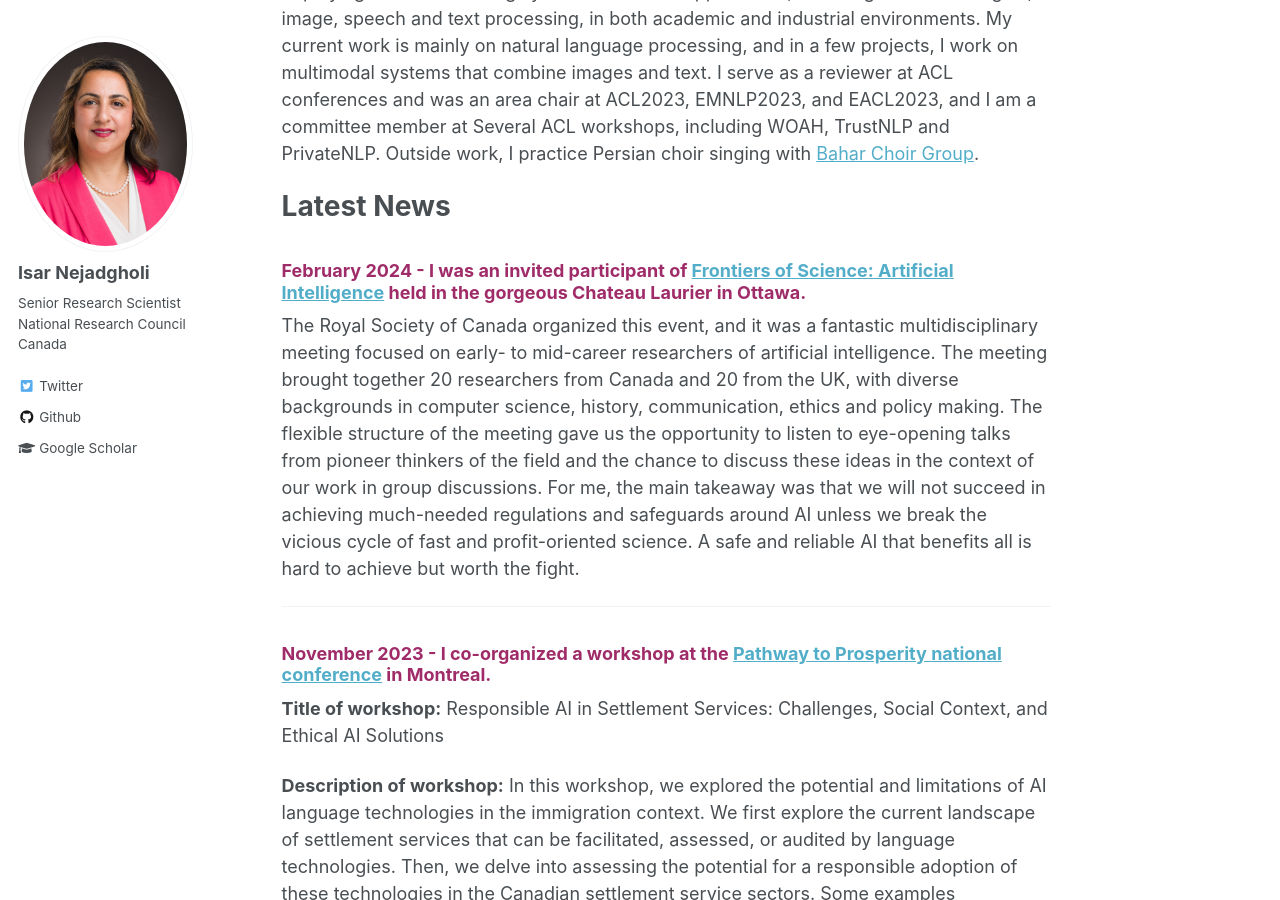
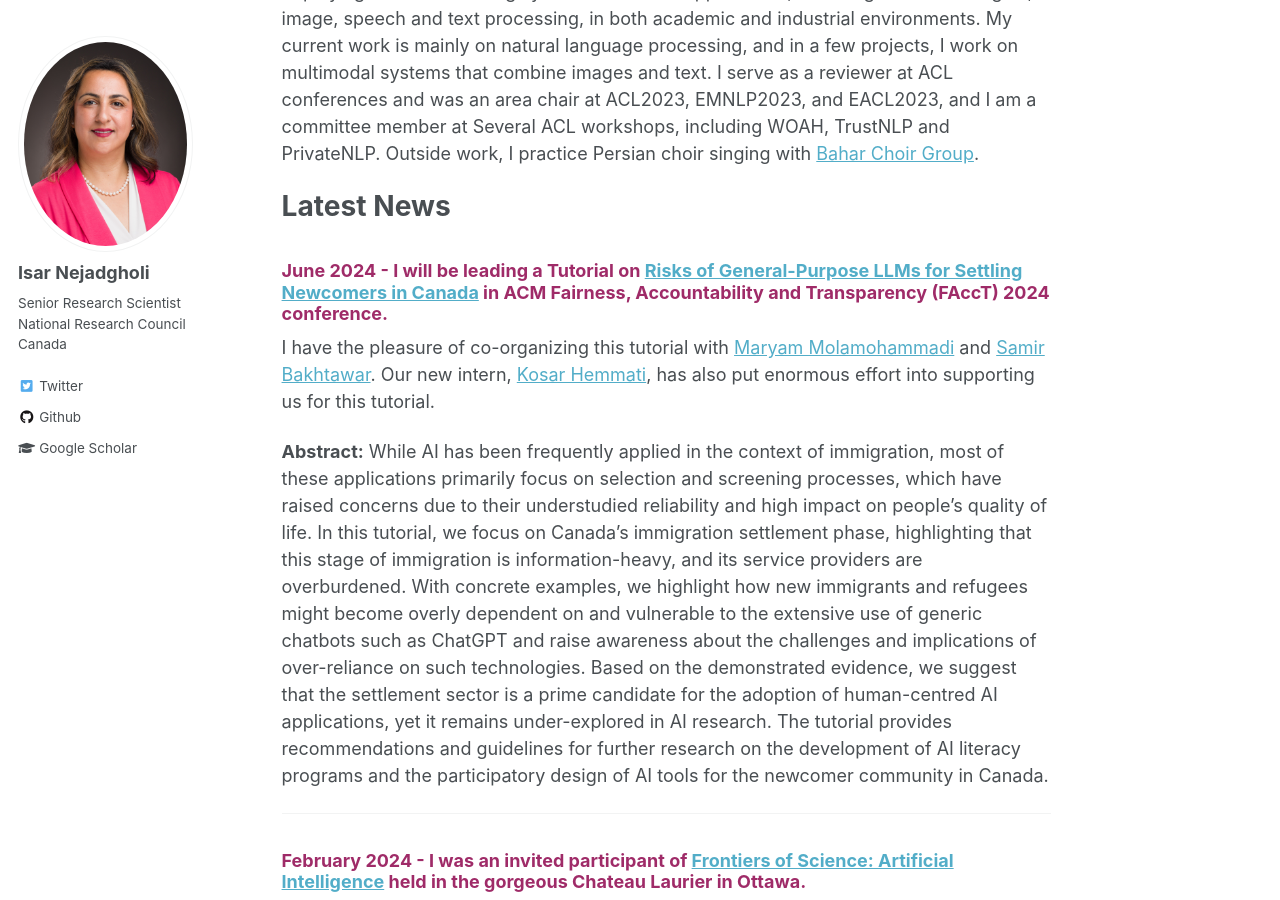
Before and after one commit to IsarNejad/IsarNejad.github.io, a Jekyll site: the page built from _pages/about.md, in a window 1280 px wide and 900 px high, scrolled down 343 px. Built offline with Jekyll 4.4.1, drawn with Linux system fonts in a browser that asks for light colours.

Commit message:
Update about.md

```diff
--- a/_pages/about.md
+++ b/_pages/about.md
@@ -12,7 +12,14 @@ I am a Senior Research Scientist at the [National Research Council Canada](https
 
 # Latest News
 
+{: .amaranth-deep-purple}
+### June 2024  - I will be leading a Tutorial on [Risks of General-Purpose LLMs for Settling Newcomers in Canada](https://facctconference.org/2024/acceptedtutorials) in ACM Fairness, Accountability and Transparency (FAccT) 2024 conference.
 
+I have the pleasure of co-organizing this tutorial with [Maryam Molamohammadi](https://mila.quebec/fr/maryam-molamohammadi) and [Samir Bakhtawar](https://www.linkedin.com/in/samirbakht/?originalSubdomain=ca). Our new intern, [Kosar Hemmati](https://www.linkedin.com/in/kosar-hemmati/?originalSubdomain=ca), has also put enormous effort into supporting us for this tutorial.
+
+**Abstract:** While AI has been frequently applied in the context of immigration, most of these applications primarily focus on selection and screening processes, which have raised concerns due to their understudied reliability and high impact on people's quality of life. In this tutorial, we focus on Canada’s immigration settlement phase, highlighting that this stage of immigration is information-heavy, and its service providers are overburdened. With concrete examples, we highlight how new immigrants and refugees might become overly dependent on and vulnerable to the extensive use of generic chatbots such as ChatGPT and raise awareness about the challenges and implications of over-reliance on such technologies. Based on the demonstrated evidence, we suggest that the settlement sector is a prime candidate for the adoption of human-centred AI applications, yet it remains under-explored in AI research. The tutorial provides recommendations and guidelines for further research on the development of AI literacy programs and the participatory design of AI tools for the newcomer community in Canada.
+
+---
 
 {: .amaranth-deep-purple}
 ### February 2024  - I was an invited participant of [Frontiers of Science: Artificial Intelligence](https://rsc-src.ca/en/events/frontiers-science-2024) held in the gorgeous Chateau Laurier in Ottawa.
```
